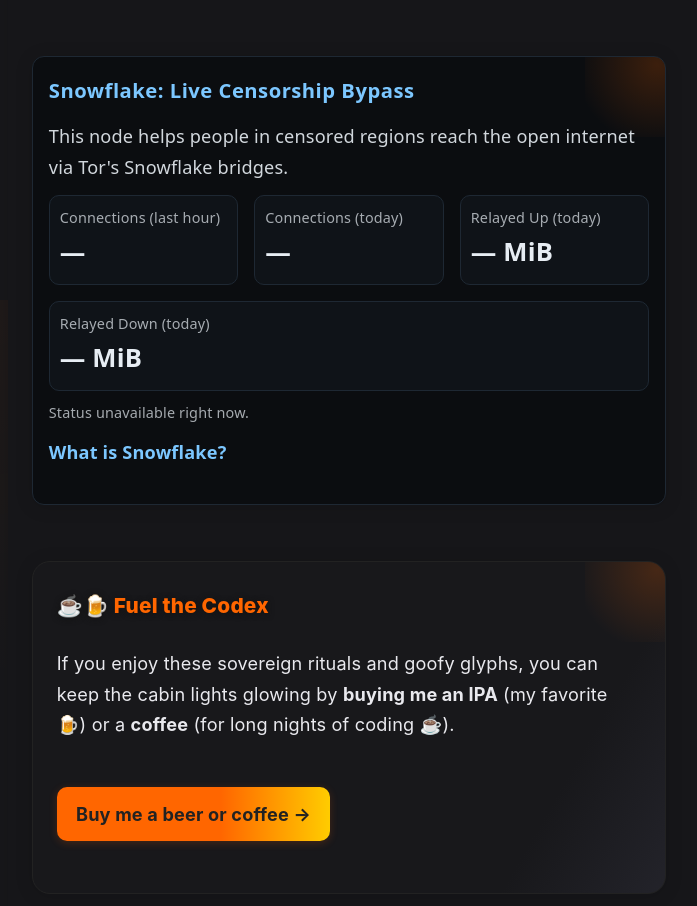
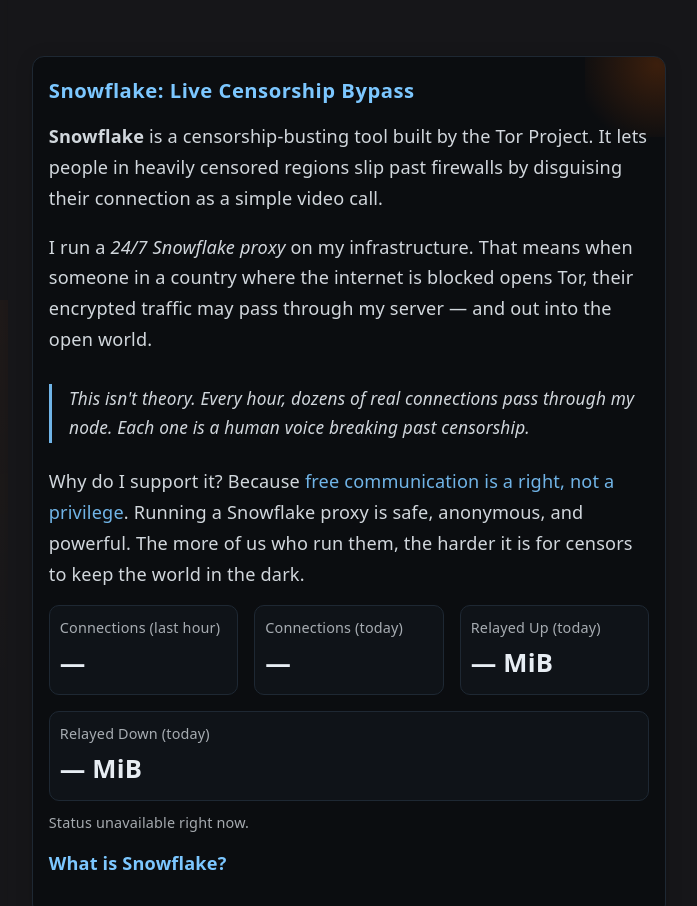
Before and after one commit to Oholm1/thirddegreemedia, a plain HTML site: page docs/index.html in a window 1280 px wide. Shown: the part 6100-7006 px from the top of the page, without its empty margins (291-988 px from the left). Drawn offline with Linux system fonts and the light colour scheme; no server answers.

Commit message:
Combine Snowflake descriptive text with live stats widget - best of both worlds

```diff
--- a/docs/index.html
+++ b/docs/index.html
@@ -442,11 +442,24 @@
       <p>Whether codex-logging router placements or mythologizing VPN tunnels, this site stands as a glyphic archive for those who value freedom over friction, and sovereignty over convenience.</p>
     </section>
 
-    <!-- Snowflake Live Stats -->
+    <!-- Snowflake Proxy with Live Stats -->
     <section id="snowflake-live" style="background:#0b0d10;color:#e7edf3;border:1px solid #1e2833;border-radius:12px;padding:16px;margin:24px 0;font-family:system-ui,Segoe UI,Roboto,Arial,sans-serif;">
       <h3 style="margin:0 0 8px;color:#7cc7ff;letter-spacing:0.5px;">Snowflake: Live Censorship Bypass</h3>
+
       <p style="margin:6px 0 12px;opacity:.9">
-        This node helps people in censored regions reach the open internet via Tor's Snowflake bridges.
+        <strong>Snowflake</strong> is a censorship-busting tool built by the Tor Project. It lets people in heavily censored regions slip past firewalls by disguising their connection as a simple video call.
+      </p>
+
+      <p style="margin:6px 0 12px;opacity:.9">
+        I run a <em>24/7 Snowflake proxy</em> on my infrastructure. That means when someone in a country where the internet is blocked opens Tor, their encrypted traffic may pass through my server — and out into the open world.
+      </p>
+
+      <blockquote style="border-left:3px solid #7cc7ff; padding-left:1em; margin:1em 0; font-style:italic; opacity:.9">
+        This isn't theory. Every hour, dozens of real connections pass through my node. Each one is a human voice breaking past censorship.
+      </blockquote>
+
+      <p style="margin:6px 0 16px;opacity:.9">
+        Why do I support it? Because <span style="color:#7cc7ff;">free communication is a right, not a privilege</span>. Running a Snowflake proxy is safe, anonymous, and powerful. The more of us who run them, the harder it is for censors to keep the world in the dark.
       </p>
 
       <div id="sf-stats" style="display:flex;gap:16px;flex-wrap:wrap">
```
